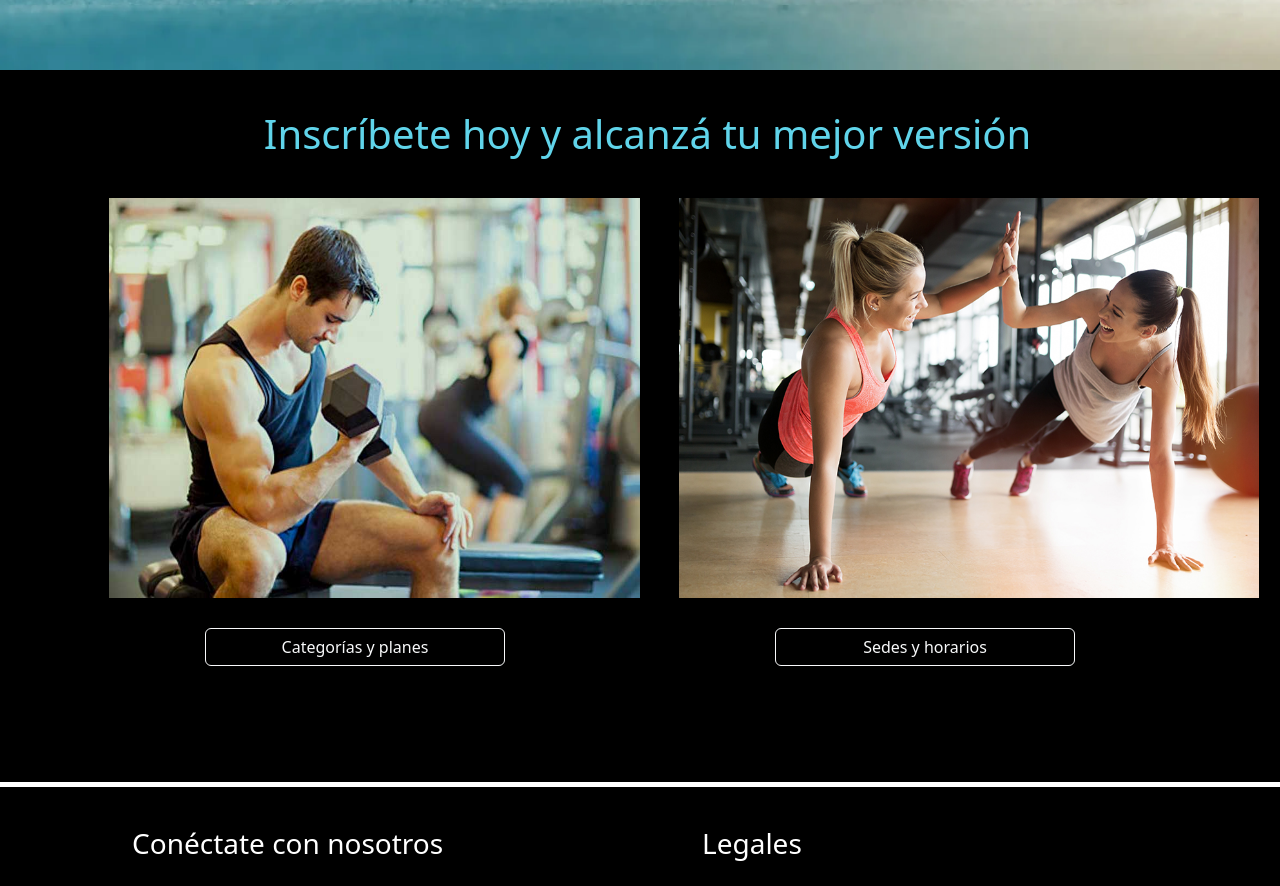
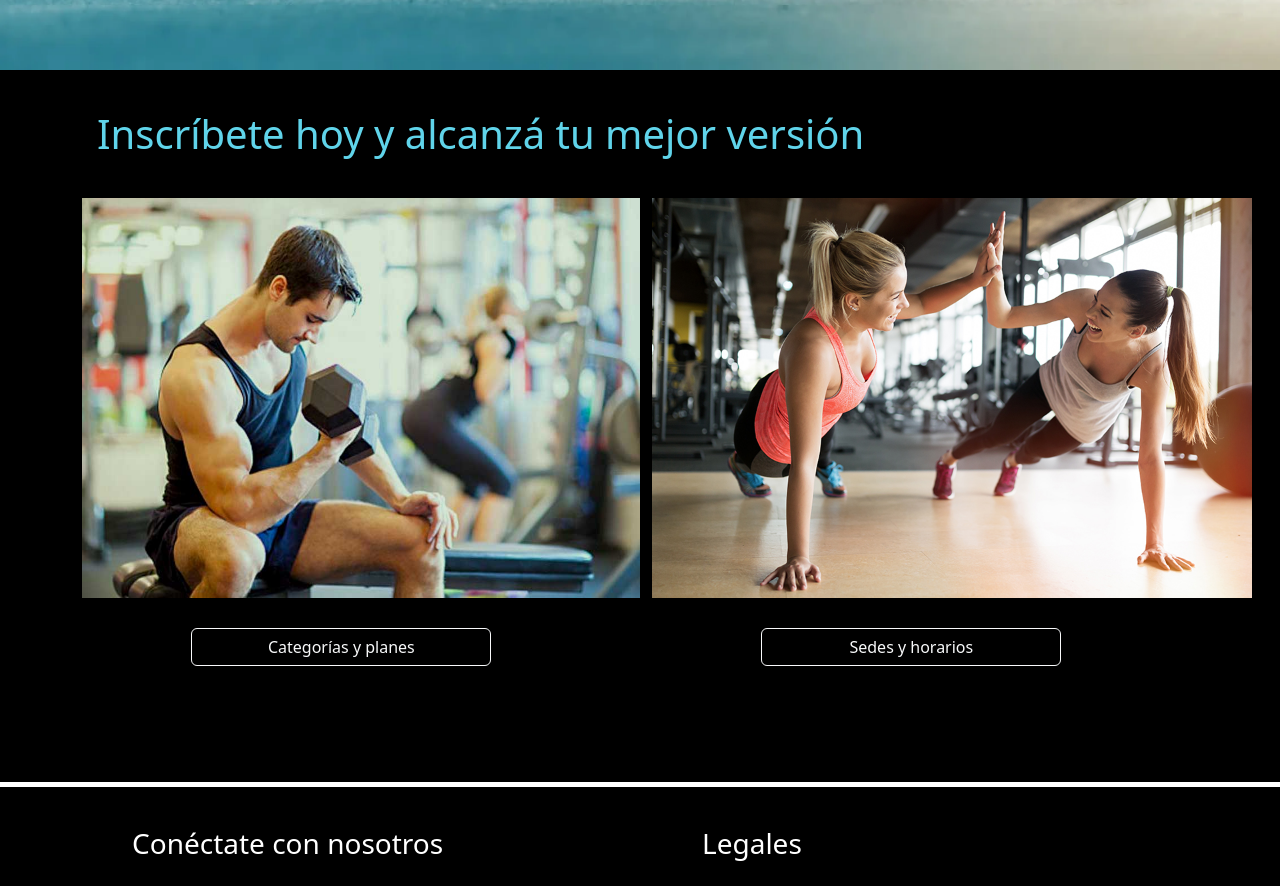
Before and after one commit to Ivan-Baldis/ironpulsegim.github.io, a plain HTML site: page index.html in a window 1280 px wide. Shown: the part 727-1613 px from the top of the page. Drawn offline with nearby package versions, Linux system fonts and the light colour scheme.

Commit message:
Cambio css e index

```diff
--- a/css/styles.css
+++ b/css/styles.css
@@ -39,6 +39,7 @@
     padding-top: 10px;
     padding-bottom: 20px;
     color: #fff;
+    padding-right: 5%;
 }
 
 .botonsede{
@@ -217,10 +218,9 @@
 }
 
 .im-index{
-    width: 580px;
+    width: 600px;
     height: 400px;
     justify-items: center;
-    margin-left: 5%;
 }
 
 
--- a/index.html
+++ b/index.html
@@ -62,7 +62,7 @@
       </div>
 
       <div class="container">
-          <h1 class="Frase text-center">Inscríbete hoy y alcanzá tu mejor versión</h1>
+          <h1 class="Frase">Inscríbete hoy y alcanzá tu mejor versión</h1>
           <div class="row">
             <div class="col-md-6 mb-3"><img src="./imagenes/hcateg.png" class="im-index">
               <div class="boton-index text-center">
```
